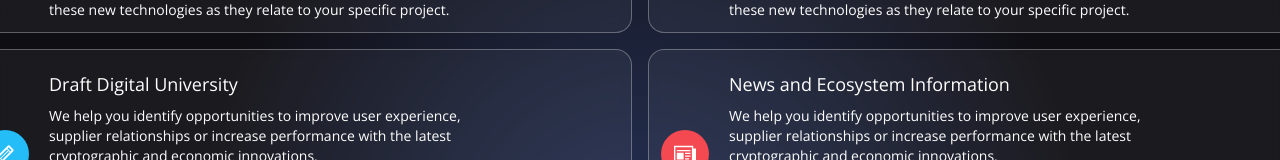
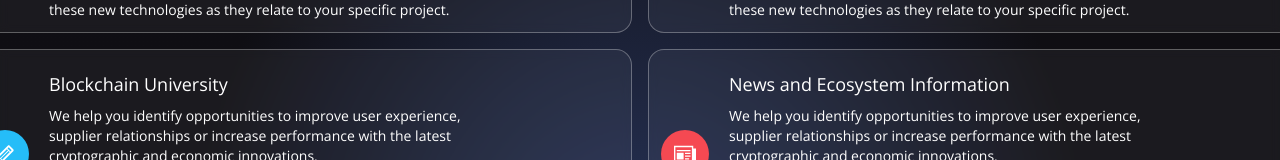
Before and after one commit to aitorzaldua/galiza_labs_website, a Next.js app: page /Services in a window 1280 px wide. Shown: the part 409-569 px from the top of the page. Built offline with nearby package versions, Linux system fonts and the light colour scheme.

Commit message:
add contact page and testImage

```diff
--- a/pages/Services.jsx
+++ b/pages/Services.jsx
@@ -67,7 +67,7 @@ export default function Services() {
        <div className="flex-1 flex flex-row justify-start items-center w-[85rem]">
          <ServiceCard
            color='bg-[#25bdf8]'
-           title="Draft Digital University"
+           title="Blockchain University"
            icon={<TiPencil  fontSize={22} className="text-white"/>}
            subtitle={
              <a>
```
